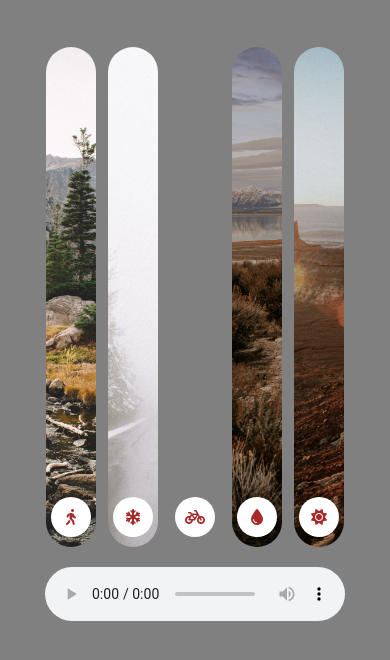
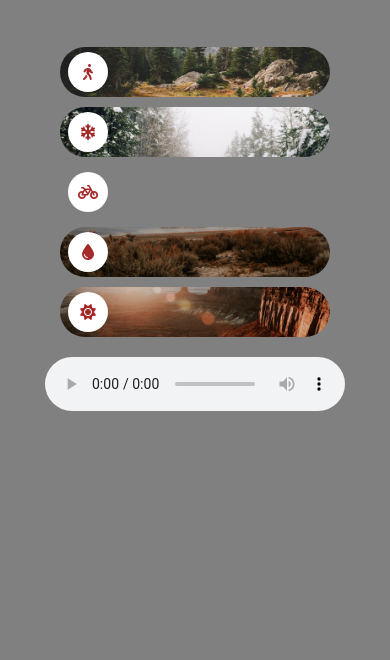
Before and after one commit to OmadbekXusanboyev/Travel, a plain HTML site: page index.html in a window 390 px wide. Shown: the part 70-730 px from the top of the page. Drawn offline with Linux system fonts and the light colour scheme.

Commit message:
media o'zgartirildi

```diff
--- a/Css/main.css
+++ b/Css/main.css
@@ -10,12 +10,14 @@ body{
      align-items: center;
      justify-content: center;
      text-align: center;
+     flex-wrap: wrap;
 }
 
 .container{
      display: flex;
      gap: 10px;
      margin-top: 50px;
+     flex-wrap: wrap;
 }
 h1{
      margin-top: 30px;
@@ -104,3 +106,22 @@ h1{
 .audio{
      margin-top: 20px;
 }
+
+@media (max-width: 447px){
+     .container{
+          flex-direction: column;
+     }
+     .box{
+          width: 90%;
+          height: 50px;
+
+     }
+     .box.active{
+          width: 90%;
+          height: 500px;
+     }
+     .box i{
+          bottom: 5px;
+          left: 8px;
+     }
+}
```
